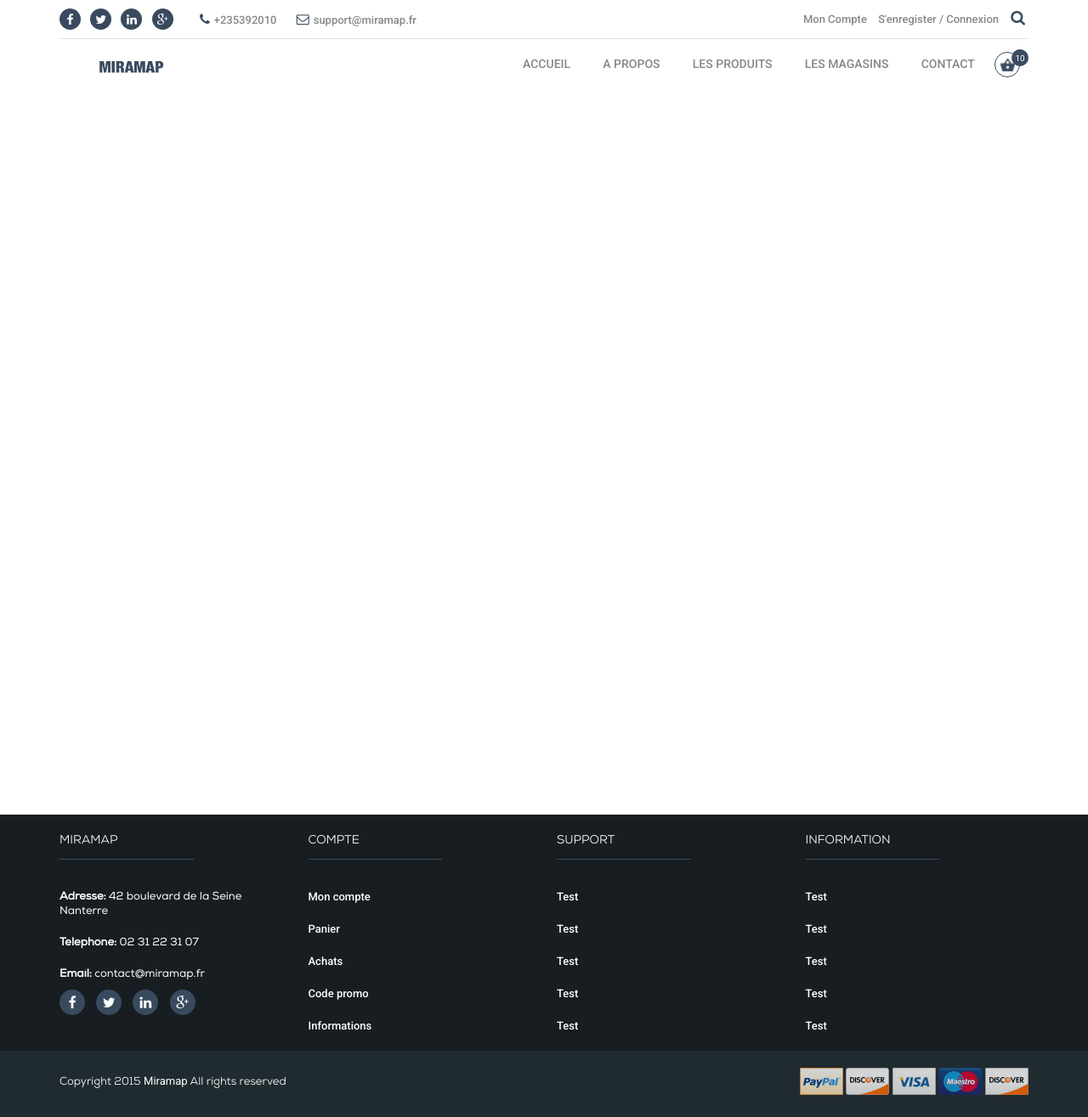
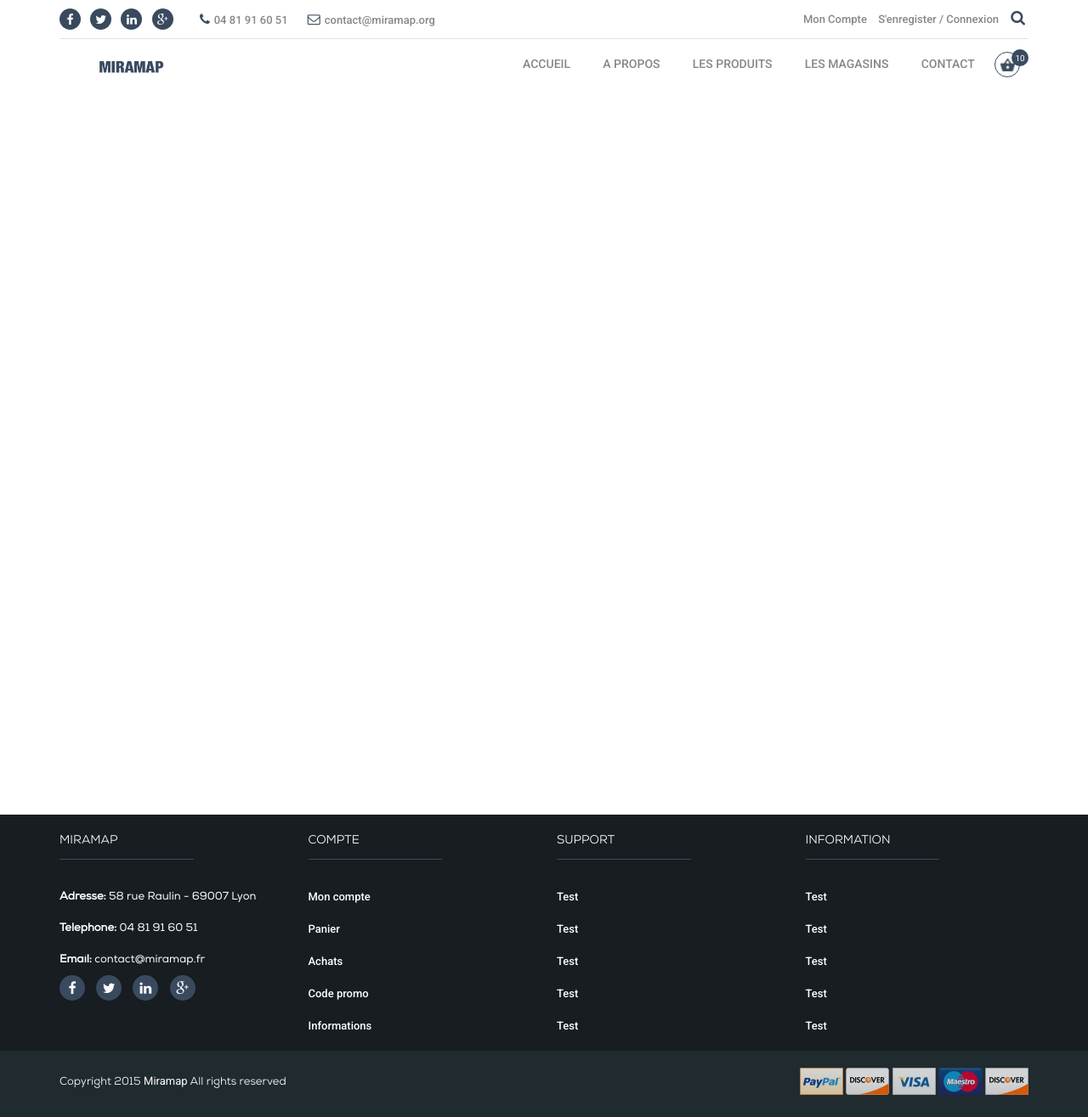
Before and after one commit to matthiasou/Colibri, a PHP site: page / in a window 1280 px wide. Shown: the whole page at 85% size. Run offline with PHP 8.4, Linux system fonts and the light colour scheme.

Commit message:
contact.php created

```diff
--- a/index.php
+++ b/index.php
@@ -38,14 +38,14 @@
 					<div class="col-md-6">
 						<div class="header_top_left float-left">
 							<ul class="social_icon">
-								<li><a href="#"><i class="fa fa-facebook"></i></a></li>
+								<li><a href="https://www.facebook.com/profile.php?id=100010052358058&fref=ts"><i class="fa fa-facebook"></i></a></li>
 								<li><a href="#"><i class="fa fa-twitter"></i></a></li>
 								<li><a href="#"><i class="fa fa-linkedin"></i></a></li>
 								<li><a href="#"><i class="fa fa-google-plus"></i></a></li>
 							</ul>
 							<ul class="social_others">
-								<li><a><i class="fa fa-phone"></i>+235392010</a></li>
-								<li><a href="#"><i class="fa fa-envelope-o"></i>support@miramap.fr</a></li>
+								<li><a><i class="fa fa-phone"></i>04 81 91 60 51</a></li>
+								<li><a href="#"><i class="fa fa-envelope-o"></i>contact@miramap.org</a></li>
 							</ul>
 						</div>
 					</div>
@@ -137,8 +137,8 @@
 						<div class="footer_link address">
 							<p>MIRAMAP</p>
 							<ul>
-								<li><span>Adresse: </span> 42 boulevard de la Seine Nanterre</li>
-								<li><span>Telephone: </span>02 31 22 31 07</li>
+								<li><span>Adresse: </span> 58 rue Raulin - 69007 Lyon</li>
+								<li><span>Telephone: </span>04 81 91 60 51</li>
 								<li><span>Email: </span>contact@miramap.fr</li>
 							</ul>
 						</div>
```
